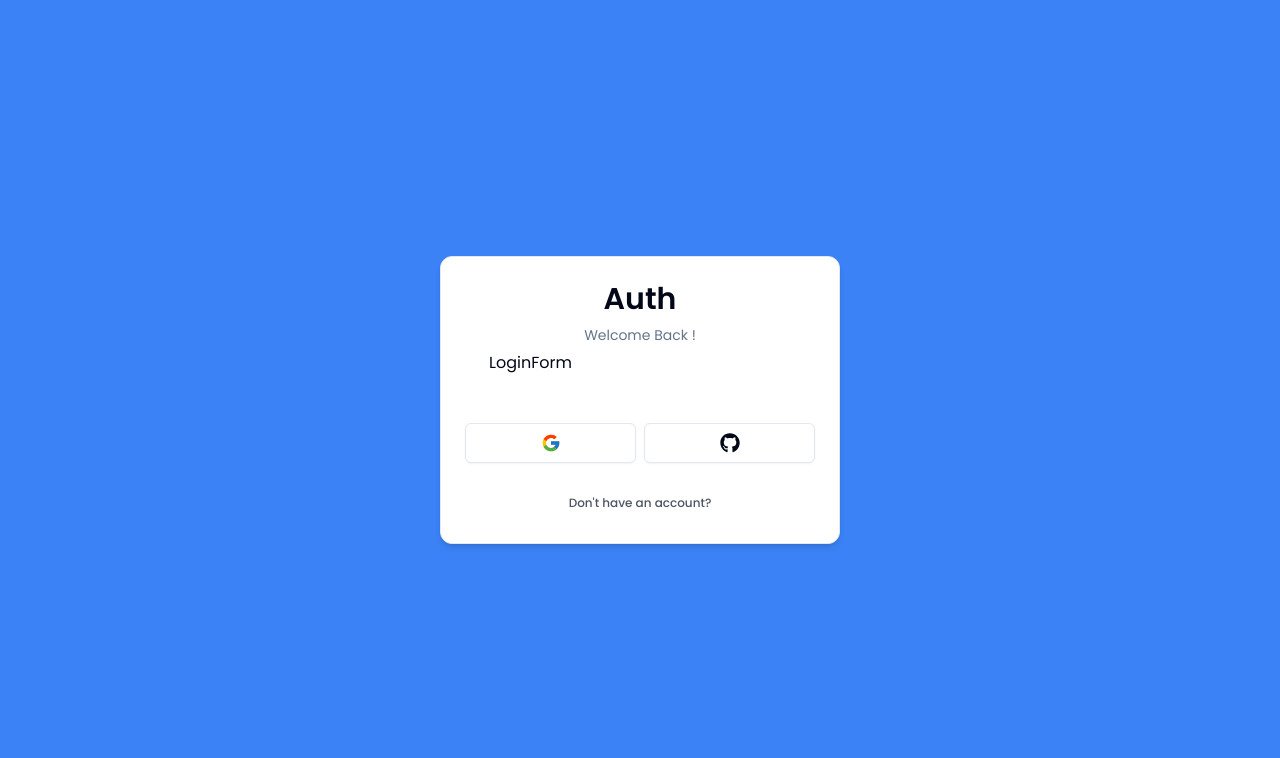
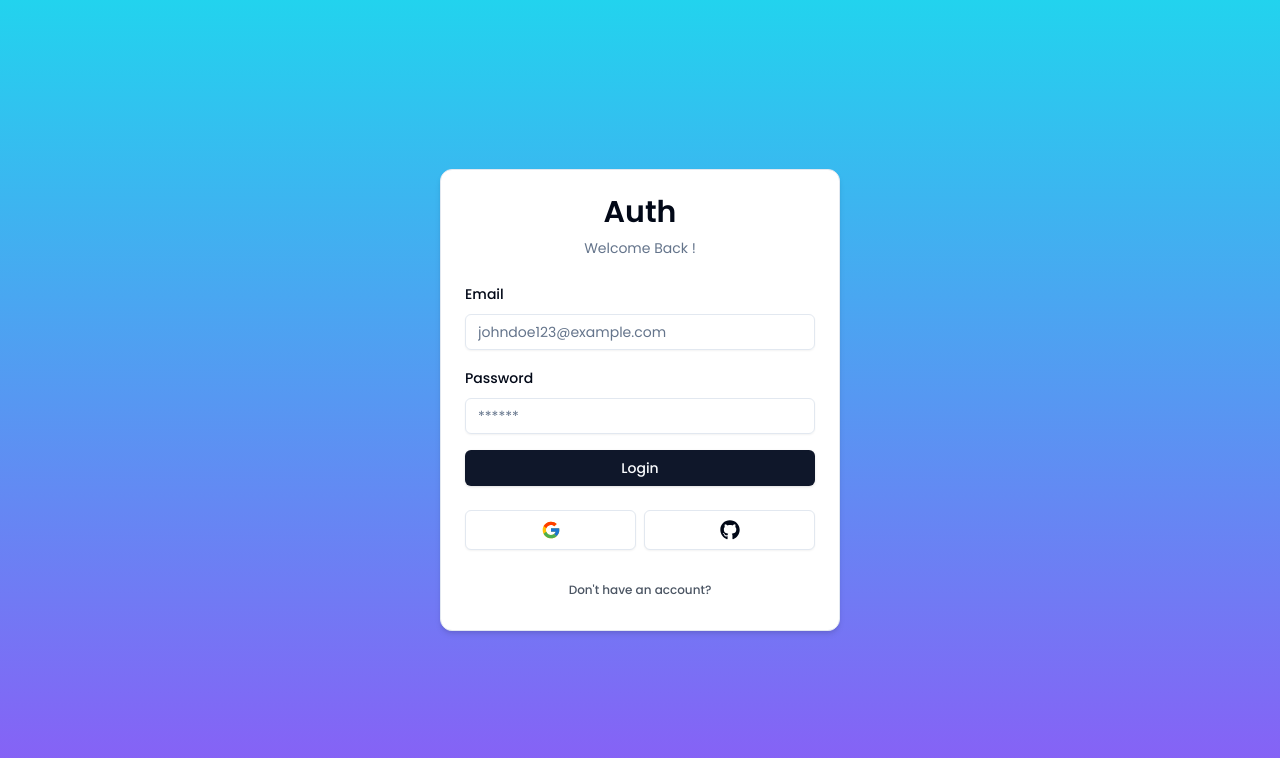
Before and after one commit to Adiflickzzz/next-auth-revise, a Next.js app: page /auth/login in a window 1280 px wide. Shown: the top 758 px of the page. Built offline with nearby package versions, Linux system fonts and the light colour scheme.

Commit message:
login form completed

```diff
--- a/app/auth/layout.tsx
+++ b/app/auth/layout.tsx
@@ -1,6 +1,6 @@
 const AuthLayout = ({ children }: { children: React.ReactNode }) => {
   return (
-    <div className="h-full flex flex-col items-center justify-center bg-blue-500">
+    <div className="h-full flex flex-col items-center justify-center bg-gradient-to-b from-cyan-400 to-violet-500">
       {children}
     </div>
   );
--- a/app/page.tsx
+++ b/app/page.tsx
@@ -4,7 +4,7 @@
 
 export default function Home() {
   return (
-    <main className="h-full flex flex-col items-center justify-center bg-blue-500">
+    <main className="h-full flex flex-col items-center justify-center bg-gradient-to-b from-cyan-400 to-violet-500">
       <div className="space-y-4 text-center">
         <h1 className="font-semibold text-white text-6xl drop-shadow-md">
           Auth Verification
--- /dev/null
+++ b/components/FormError.tsx
@@ -0,0 +1,18 @@
+import { ExclamationTriangleIcon } from "@radix-ui/react-icons";
+
+interface FormErrorProps {
+  message?: string;
+}
+
+export const FormError = ({ message }: FormErrorProps) => {
+  if (!message) {
+    return null;
+  }
+
+  return (
+    <div className="flex items-center rounded-md bg-destructive/15 p-3 text-destructive  gap-x-2 text-sm font-semibold">
+      <ExclamationTriangleIcon className="h-5 w-5" />
+      <p>{message}</p>
+    </div>
+  );
+};
--- /dev/null
+++ b/components/FormSuccess.tsx
@@ -0,0 +1,18 @@
+import { CheckIcon } from "@radix-ui/react-icons";
+
+interface FormErrorProps {
+  message?: string;
+}
+
+export const FormSuccess = ({ message }: FormErrorProps) => {
+  if (!message) {
+    return null;
+  }
+
+  return (
+    <div className="flex items-center rounded-md bg-green-300/[0.5] p-3 text-green-500  gap-x-1 text-sm font-semibold">
+      <CheckIcon className="h-5 w-5" />
+      <p>{message}</p>
+    </div>
+  );
+};
--- a/components/auth/CardWrapper.tsx
+++ b/components/auth/CardWrapper.tsx
@@ -24,8 +24,8 @@
     <Card className="w-[400px] shadow-md ">
       <CardHeader>
         <Header label={headerLabel} />
-        <CardContent>{children}</CardContent>
       </CardHeader>
+      <CardContent>{children}</CardContent>
       {showSocial && (
         <CardFooter>
           <Social />
--- a/components/auth/LoginForm.tsx
+++ b/components/auth/LoginForm.tsx
@@ -1,6 +1,36 @@
+"use client";
 import { CardWrapper } from "./CardWrapper";
 
+import * as z from "zod";
+
+import { LoginSchema } from "@/schemas";
+
+import { useForm } from "react-hook-form";
+import { zodResolver } from "@hookform/resolvers/zod";
+import {
+  Form,
+  FormControl,
+  FormField,
+  FormItem,
+  FormLabel,
+  FormMessage,
+} from "../ui/form";
+import { Input } from "../ui/input";
+import { Button } from "../ui/button";
+import { FormError } from "../FormError";
+import { FormSuccess } from "../FormSuccess";
 export const LoginForm = () => {
+  const onSubmit = (values: z.infer<typeof LoginSchema>) => {
+    console.log(values);
+  };
+
+  const form = useForm<z.infer<typeof LoginSchema>>({
+    resolver: zodResolver(LoginSchema),
+    defaultValues: {
+      email: "",
+      password: "",
+    },
+  });
   return (
     <CardWrapper
       headerLabel="Welcome Back !"
@@ -8,7 +38,46 @@
       backButtonHref="/auth/register"
       showSocial
     >
-      LoginForm
+      <Form {...form}>
+        <form className="space-y-4" onSubmit={form.handleSubmit(onSubmit)}>
+          <div className="space-y-4">
+            <FormField
+              control={form.control}
+              name="email"
+              render={({ field }) => (
+                <FormItem>
+                  <FormLabel>Email</FormLabel>
+                  <FormControl>
+                    <Input
+                      {...field}
+                      placeholder="johndoe123@example.com"
+                      type="email"
+                    />
+                  </FormControl>
+                  <FormMessage />
+                </FormItem>
+              )}
+            />
+
+            <FormField
+              control={form.control}
+              name="password"
+              render={({ field }) => (
+                <FormItem>
+                  <FormLabel>Password</FormLabel>
+                  <FormControl>
+                    <Input {...field} placeholder="******" type="password" />
+                  </FormControl>
+                  <FormMessage />
+                </FormItem>
+              )}
+            />
+          </div>
+          <FormError message="" />
+          <FormSuccess message="" />
+          <Button className="w-full">Login</Button>
+        </form>
+      </Form>
     </CardWrapper>
   );
 };
--- /dev/null
+++ b/components/ui/form.tsx
@@ -0,0 +1,178 @@
+"use client"
+
+import * as React from "react"
+import * as LabelPrimitive from "@radix-ui/react-label"
+import { Slot } from "@radix-ui/react-slot"
+import {
+  Controller,
+  ControllerProps,
+  FieldPath,
+  FieldValues,
+  FormProvider,
+  useFormContext,
+} from "react-hook-form"
+
+import { cn } from "@/lib/utils"
+import { Label } from "@/components/ui/label"
+
+const Form = FormProvider
+
+type FormFieldContextValue<
+  TFieldValues extends FieldValues = FieldValues,
+  TName extends FieldPath<TFieldValues> = FieldPath<TFieldValues>
+> = {
+  name: TName
+}
+
+const FormFieldContext = React.createContext<FormFieldContextValue>(
+  {} as FormFieldContextValue
+)
+
+const FormField = <
+  TFieldValues extends FieldValues = FieldValues,
+  TName extends FieldPath<TFieldValues> = FieldPath<TFieldValues>
+>({
+  ...props
+}: ControllerProps<TFieldValues, TName>) => {
+  return (
+    <FormFieldContext.Provider value={{ name: props.name }}>
+      <Controller {...props} />
+    </FormFieldContext.Provider>
+  )
+}
+
+const useFormField = () => {
+  const fieldContext = React.useContext(FormFieldContext)
+  const itemContext = React.useContext(FormItemContext)
+  const { getFieldState, formState } = useFormContext()
+
+  const fieldState = getFieldState(fieldContext.name, formState)
+
+  if (!fieldContext) {
+    throw new Error("useFormField should be used within <FormField>")
+  }
+
+  const { id } = itemContext
+
+  return {
+    id,
+    name: fieldContext.name,
+    formItemId: `${id}-form-item`,
+    formDescriptionId: `${id}-form-item-description`,
+    formMessageId: `${id}-form-item-message`,
+    ...fieldState,
+  }
+}
+
+type FormItemContextValue = {
+  id: string
+}
+
+const FormItemContext = React.createContext<FormItemContextValue>(
+  {} as FormItemContextValue
+)
+
+const FormItem = React.forwardRef<
+  HTMLDivElement,
+  React.HTMLAttributes<HTMLDivElement>
+>(({ className, ...props }, ref) => {
+  const id = React.useId()
+
+  return (
+    <FormItemContext.Provider value={{ id }}>
+      <div ref={ref} className={cn("space-y-2", className)} {...props} />
+    </FormItemContext.Provider>
+  )
+})
+FormItem.displayName = "FormItem"
+
+const FormLabel = React.forwardRef<
+  React.ElementRef<typeof LabelPrimitive.Root>,
+  React.ComponentPropsWithoutRef<typeof LabelPrimitive.Root>
+>(({ className, ...props }, ref) => {
+  const { error, formItemId } = useFormField()
+
+  return (
+    <Label
+      ref={ref}
+      className={cn(error && "text-destructive", className)}
+      htmlFor={formItemId}
+      {...props}
+    />
+  )
+})
+FormLabel.displayName = "FormLabel"
+
+const FormControl = React.forwardRef<
+  React.ElementRef<typeof Slot>,
+  React.ComponentPropsWithoutRef<typeof Slot>
+>(({ ...props }, ref) => {
+  const { error, formItemId, formDescriptionId, formMessageId } = useFormField()
+
+  return (
+    <Slot
+      ref={ref}
+      id={formItemId}
+      aria-describedby={
+        !error
+          ? `${formDescriptionId}`
+          : `${formDescriptionId} ${formMessageId}`
+      }
+      aria-invalid={!!error}
+      {...props}
+    />
+  )
+})
+FormControl.displayName = "FormControl"
+
+const FormDescription = React.forwardRef<
+  HTMLParagraphElement,
+  React.HTMLAttributes<HTMLParagraphElement>
+>(({ className, ...props }, ref) => {
+  const { formDescriptionId } = useFormField()
+
+  return (
+    <p
+      ref={ref}
+      id={formDescriptionId}
+      className={cn("text-[0.8rem] text-muted-foreground", className)}
+      {...props}
+    />
+  )
+})
+FormDescription.displayName = "FormDescription"
+
+const FormMessage = React.forwardRef<
+  HTMLParagraphElement,
+  React.HTMLAttributes<HTMLParagraphElement>
+>(({ className, children, ...props }, ref) => {
+  const { error, formMessageId } = useFormField()
+  const body = error ? String(error?.message) : children
+
+  if (!body) {
+    return null
+  }
+
+  return (
+    <p
+      ref={ref}
+      id={formMessageId}
+      className={cn("text-[0.8rem] font-medium text-destructive", className)}
+      {...props}
+    >
+      {body}
+    </p>
+  )
+})
+FormMessage.displayName = "FormMessage"
+
+export {
+  useFormField,
+  Form,
+  FormItem,
+  FormLabel,
+  FormControl,
+  FormDescription,
+  FormMessage,
+  FormField,
+}
--- /dev/null
+++ b/components/ui/input.tsx
@@ -0,0 +1,25 @@
+import * as React from "react"
+
+import { cn } from "@/lib/utils"
+
+export interface InputProps
+  extends React.InputHTMLAttributes<HTMLInputElement> {}
+
+const Input = React.forwardRef<HTMLInputElement, InputProps>(
+  ({ className, type, ...props }, ref) => {
+    return (
+      <input
+        type={type}
+        className={cn(
+          "flex h-9 w-full rounded-md border border-input bg-transparent px-3 py-1 text-sm shadow-sm transition-colors file:border-0 file:bg-transparent file:text-sm file:font-medium placeholder:text-muted-foreground focus-visible:outline-none focus-visible:ring-1 focus-visible:ring-ring disabled:cursor-not-allowed disabled:opacity-50",
+          className
+        )}
+        ref={ref}
+        {...props}
+      />
+    )
+  }
+)
+Input.displayName = "Input"
+
+export { Input }
--- /dev/null
+++ b/components/ui/label.tsx
@@ -0,0 +1,26 @@
+"use client"
+
+import * as React from "react"
+import * as LabelPrimitive from "@radix-ui/react-label"
+import { cva, type VariantProps } from "class-variance-authority"
+
+import { cn } from "@/lib/utils"
+
+const labelVariants = cva(
+  "text-sm font-medium leading-none peer-disabled:cursor-not-allowed peer-disabled:opacity-70"
+)
+
+const Label = React.forwardRef<
+  React.ElementRef<typeof LabelPrimitive.Root>,
+  React.ComponentPropsWithoutRef<typeof LabelPrimitive.Root> &
+    VariantProps<typeof labelVariants>
+>(({ className, ...props }, ref) => (
+  <LabelPrimitive.Root
+    ref={ref}
+    className={cn(labelVariants(), className)}
+    {...props}
+  />
+))
+Label.displayName = LabelPrimitive.Root.displayName
+
+export { Label }
--- a/package.json
+++ b/package.json
@@ -9,16 +9,20 @@
     "lint": "next lint"
   },
   "dependencies": {
+    "@hookform/resolvers": "^3.9.0",
     "@radix-ui/react-icons": "^1.3.0",
+    "@radix-ui/react-label": "^2.1.0",
     "@radix-ui/react-slot": "^1.1.0",
     "class-variance-authority": "^0.7.0",
     "clsx": "^2.1.1",
     "next": "14.2.5",
     "react": "^18",
     "react-dom": "^18",
+    "react-hook-form": "^7.52.1",
     "react-icons": "^5.2.1",
     "tailwind-merge": "^2.4.0",
-    "tailwindcss-animate": "^1.0.7"
+    "tailwindcss-animate": "^1.0.7",
+    "zod": "^3.23.8"
   },
   "devDependencies": {
     "@types/node": "^20",
--- /dev/null
+++ b/schemas/index.ts
@@ -0,0 +1,10 @@
+import * as z from "zod";
+
+export const LoginSchema = z.object({
+  email: z.string().email({
+    message: "Please enter a valid email address",
+  }),
+  password: z.string().min(1, {
+    message: "Please enter your password",
+  }),
+});
```
Also changed, not shown: components/ui/card.tsx (+22 -15 lines), 1 other file (tests, documents, lock files or other folders).
